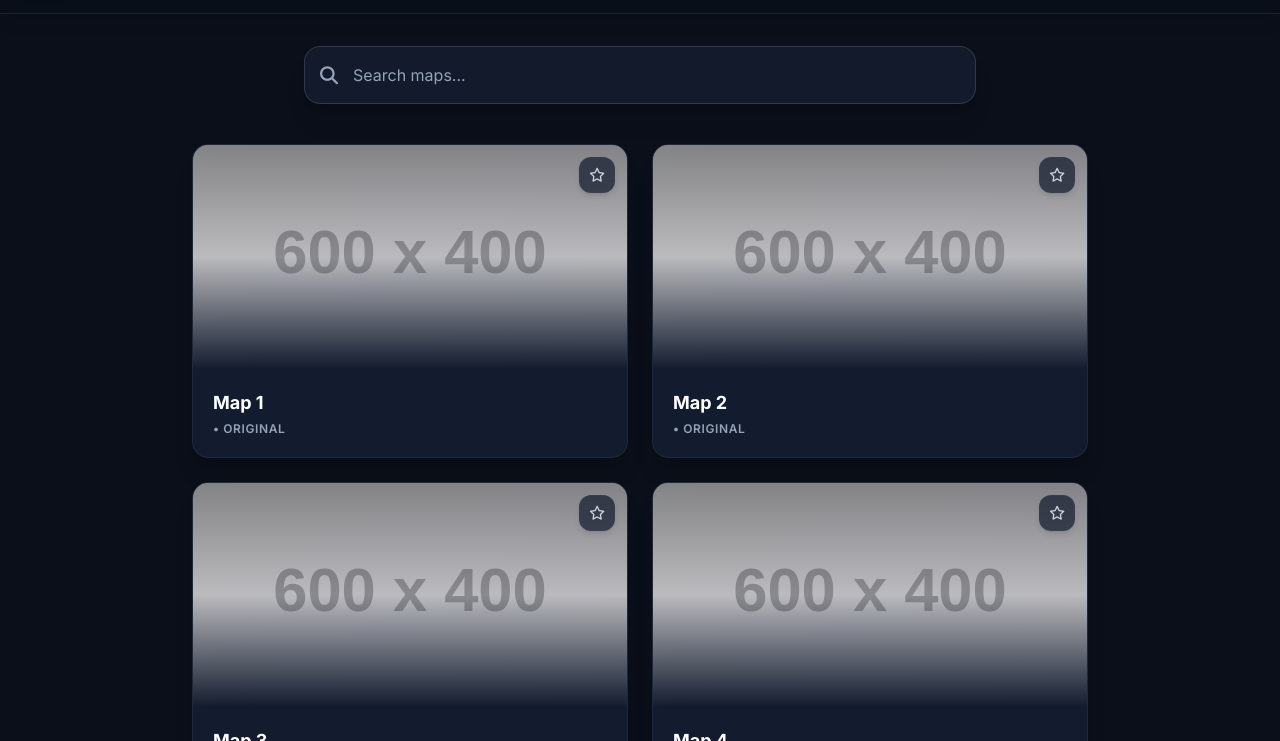
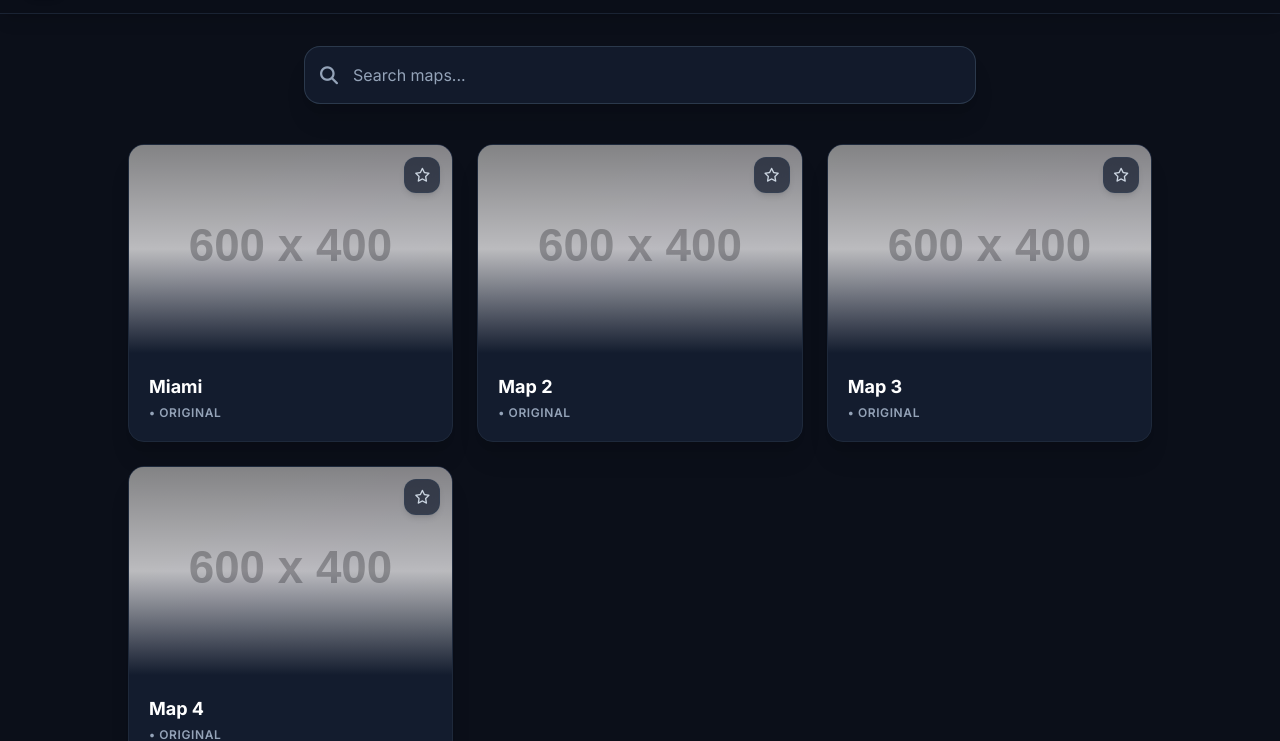
Before and after one commit to NurekRzeczny/NurekRzeczny.github.io, a plain HTML site: page index.html in a window 1280 px wide. Shown: the part 59-800 px from the top of the page. Drawn offline with nearby package versions, Linux system fonts and the light colour scheme; placeholder pictures from the web are drawn by us.

Commit message:
Update index.html

```diff
--- a/index.html
+++ b/index.html
@@ -56,23 +56,23 @@
                 class="w-full pl-12 pr-4 py-4 bg-cardBg/90 border border-slate-700/80 rounded-2xl text-slate-100 placeholder-slate-400 focus:outline-none focus:border-indigo-500 focus:ring-2 focus:ring-indigo-500/20 shadow-xl transition-all duration-200 text-base">
         </div>
 
-        <!-- MAPS GRID -->
-        <div id="mapsGrid" class="w-full grid grid-cols-1 sm:grid-cols-2 lg:grid-cols-2 gap-6 max-w-4xl">
+        <!-- MAPS GRID (2 columns on mobile, 3 columns on desktop) -->
+        <div id="mapsGrid" class="w-full grid grid-cols-2 lg:grid-cols-3 gap-4 sm:gap-6 max-w-5xl">
 
-            <!-- CARD 1: MAP 1 -->
-            <div class="map-card group relative bg-cardBg rounded-2xl overflow-hidden border border-slate-800 hover:border-indigo-500/50 transition-all duration-300 shadow-xl hover:shadow-2xl hover:shadow-indigo-500/10 cursor-pointer flex flex-col" data-name="map 1" data-id="map-1" data-order="1" onclick="launchMap('map-1')">
-                <div class="relative w-full h-52 sm:h-56 overflow-hidden bg-gradient-to-br from-slate-800 via-indigo-950 to-slate-900">
-                    <img src="https://placehold.co/600x400/1e293b/334155?text=Map+1" alt="Map 1" class="w-full h-full object-cover group-hover:scale-105 transition-transform duration-500 opacity-90" onerror="this.src='https://placehold.co/600x400/1e293b/ffffff?text=Map+1'">
+            <!-- CARD 1: MIAMI -->
+            <div class="map-card group relative bg-cardBg rounded-2xl overflow-hidden border border-slate-800 hover:border-indigo-500/50 transition-all duration-300 shadow-xl hover:shadow-2xl hover:shadow-indigo-500/10 cursor-pointer flex flex-col" data-name="miami" data-id="miami" data-order="1" onclick="launchMap('miami')">
+                <div class="relative w-full h-40 sm:h-52 overflow-hidden bg-gradient-to-br from-slate-800 via-indigo-950 to-slate-900">
+                    <img src="assets/miami.png" alt="Miami" class="w-full h-full object-cover group-hover:scale-105 transition-transform duration-500 opacity-90" onerror="this.src='https://placehold.co/600x400/1e293b/ffffff?text=Miami'">
                     <div class="absolute inset-0 bg-gradient-to-t from-cardBg via-transparent to-black/30"></div>
 
-                    <button onclick="toggleFavorite(event, 'map-1')" class="absolute top-3 right-3 w-9 h-9 rounded-xl bg-slate-900/70 backdrop-blur-md border border-slate-700/60 flex items-center justify-center text-slate-300 hover:text-amber-400 hover:border-amber-400/50 transition-all shadow-md active:scale-90 z-10" title="Favorite">
-                        <i id="fav-icon-map-1" class="fa-regular fa-star text-sm"></i>
+                    <button onclick="toggleFavorite(event, 'miami')" class="absolute top-3 right-3 w-9 h-9 rounded-xl bg-slate-900/70 backdrop-blur-md border border-slate-700/60 flex items-center justify-center text-slate-300 hover:text-amber-400 hover:border-amber-400/50 transition-all shadow-md active:scale-90 z-10" title="Favorite">
+                        <i id="fav-icon-miami" class="fa-regular fa-star text-sm"></i>
                     </button>
                 </div>
 
-                <div class="p-5 flex flex-col justify-between flex-1">
+                <div class="p-4 sm:p-5 flex flex-col justify-between flex-1">
                     <div>
-                        <h3 class="text-lg font-bold text-white group-hover:text-indigo-400 transition-colors">Map 1</h3>
+                        <h3 class="text-base sm:text-lg font-bold text-white group-hover:text-indigo-400 transition-colors">Miami</h3>
                         <p class="text-xs font-semibold text-slate-400 uppercase tracking-wider mt-1">• ORIGINAL</p>
                     </div>
                 </div>
@@ -80,7 +80,7 @@
 
             <!-- CARD 2: MAP 2 -->
             <div class="map-card group relative bg-cardBg rounded-2xl overflow-hidden border border-slate-800 hover:border-indigo-500/50 transition-all duration-300 shadow-xl hover:shadow-2xl hover:shadow-indigo-500/10 cursor-pointer flex flex-col" data-name="map 2" data-id="map-2" data-order="2" onclick="launchMap('map-2')">
-                <div class="relative w-full h-52 sm:h-56 overflow-hidden bg-gradient-to-br from-slate-800 via-indigo-950 to-slate-900">
+                <div class="relative w-full h-40 sm:h-52 overflow-hidden bg-gradient-to-br from-slate-800 via-indigo-950 to-slate-900">
                     <img src="https://placehold.co/600x400/1e293b/334155?text=Map+2" alt="Map 2" class="w-full h-full object-cover group-hover:scale-105 transition-transform duration-500 opacity-90" onerror="this.src='https://placehold.co/600x400/1e293b/ffffff?text=Map+2'">
                     <div class="absolute inset-0 bg-gradient-to-t from-cardBg via-transparent to-black/30"></div>
 
@@ -89,9 +89,9 @@
                     </button>
                 </div>
 
-                <div class="p-5 flex flex-col justify-between flex-1">
+                <div class="p-4 sm:p-5 flex flex-col justify-between flex-1">
                     <div>
-                        <h3 class="text-lg font-bold text-white group-hover:text-indigo-400 transition-colors">Map 2</h3>
+                        <h3 class="text-base sm:text-lg font-bold text-white group-hover:text-indigo-400 transition-colors">Map 2</h3>
                         <p class="text-xs font-semibold text-slate-400 uppercase tracking-wider mt-1">• ORIGINAL</p>
                     </div>
                 </div>
@@ -99,7 +99,7 @@
 
             <!-- CARD 3: MAP 3 -->
             <div class="map-card group relative bg-cardBg rounded-2xl overflow-hidden border border-slate-800 hover:border-indigo-500/50 transition-all duration-300 shadow-xl hover:shadow-2xl hover:shadow-indigo-500/10 cursor-pointer flex flex-col" data-name="map 3" data-id="map-3" data-order="3" onclick="launchMap('map-3')">
-                <div class="relative w-full h-52 sm:h-56 overflow-hidden bg-gradient-to-br from-slate-800 via-indigo-950 to-slate-900">
+                <div class="relative w-full h-40 sm:h-52 overflow-hidden bg-gradient-to-br from-slate-800 via-indigo-950 to-slate-900">
                     <img src="https://placehold.co/600x400/1e293b/334155?text=Map+3" alt="Map 3" class="w-full h-full object-cover group-hover:scale-105 transition-transform duration-500 opacity-90" onerror="this.src='https://placehold.co/600x400/1e293b/ffffff?text=Map+3'">
                     <div class="absolute inset-0 bg-gradient-to-t from-cardBg via-transparent to-black/30"></div>
 
@@ -108,9 +108,9 @@
                     </button>
                 </div>
 
-                <div class="p-5 flex flex-col justify-between flex-1">
+                <div class="p-4 sm:p-5 flex flex-col justify-between flex-1">
                     <div>
-                        <h3 class="text-lg font-bold text-white group-hover:text-indigo-400 transition-colors">Map 3</h3>
+                        <h3 class="text-base sm:text-lg font-bold text-white group-hover:text-indigo-400 transition-colors">Map 3</h3>
                         <p class="text-xs font-semibold text-slate-400 uppercase tracking-wider mt-1">• ORIGINAL</p>
                     </div>
                 </div>
@@ -118,7 +118,7 @@
 
             <!-- CARD 4: MAP 4 -->
             <div class="map-card group relative bg-cardBg rounded-2xl overflow-hidden border border-slate-800 hover:border-indigo-500/50 transition-all duration-300 shadow-xl hover:shadow-2xl hover:shadow-indigo-500/10 cursor-pointer flex flex-col" data-name="map 4" data-id="map-4" data-order="4" onclick="launchMap('map-4')">
-                <div class="relative w-full h-52 sm:h-56 overflow-hidden bg-gradient-to-br from-slate-800 via-indigo-950 to-slate-900">
+                <div class="relative w-full h-40 sm:h-52 overflow-hidden bg-gradient-to-br from-slate-800 via-indigo-950 to-slate-900">
                     <img src="https://placehold.co/600x400/1e293b/334155?text=Map+4" alt="Map 4" class="w-full h-full object-cover group-hover:scale-105 transition-transform duration-500 opacity-90" onerror="this.src='https://placehold.co/600x400/1e293b/ffffff?text=Map+4'">
                     <div class="absolute inset-0 bg-gradient-to-t from-cardBg via-transparent to-black/30"></div>
 
@@ -127,7 +127,40 @@
                     </button>
                 </div>
 
-                <div class="p-5 flex flex-col justify-between flex-1">
+                <div class="p-4 sm:p-5 flex flex-col justify-between flex-1">
+                    <div>
+                        <h3 class="text-base sm:text-lg font-bold text-white group-hover:text-indigo-400 transition-colors">Map 4</h3>
+                        <p class="text-xs font-semibold text-slate-400 uppercase tracking-wider mt-1">• ORIGINAL</p>
+                    </div>
+                </div>
+            </div>
+
+        </div>
+
+        <!-- No results message -->
+        <div id="noResults" class="hidden flex-col items-center justify-center py-16 text-slate-400">
+            <i class="fa-solid fa-map-location-dot text-4xl mb-3 text-slate-600"></i>
+            <p class="text-lg font-medium">No matching maps found</p>
+        </div>
+
+    </main>
+
+    <!-- FOOTER -->
+    <footer class="w-full py-6 text-center text-xs text-slate-500 border-t border-slate-800/80 bg-darkBg">
+        <p>Game Portal WebGL &bull; Version 1.0</p>
+    </footer>
+
+    <!-- TOAST NOTIFICATION -->
+    <div id="toast" class="fixed bottom-6 right-6 transform translate-y-24 opacity-0 transition-all duration-300 bg-slate-900 border border-slate-700 text-white px-5 py-3 rounded-2xl shadow-2xl flex items-center space-x-3 z-50">
+        <i id="toastIcon" class="fa-solid fa-circle-check text-indigo-400"></i>
+        <span id="toastMessage" class="text-sm font-medium">Notification</span>
+    </div>
+
+    <!-- SCRIPT -->
+    <script src="app.js"></script>
+</body>
+</html>
+n flex-1">
                     <div>
                         <h3 class="text-lg font-bold text-white group-hover:text-indigo-400 transition-colors">Map 4</h3>
                         <p class="text-xs font-semibold text-slate-400 uppercase tracking-wider mt-1">• ORIGINAL</p>
```
